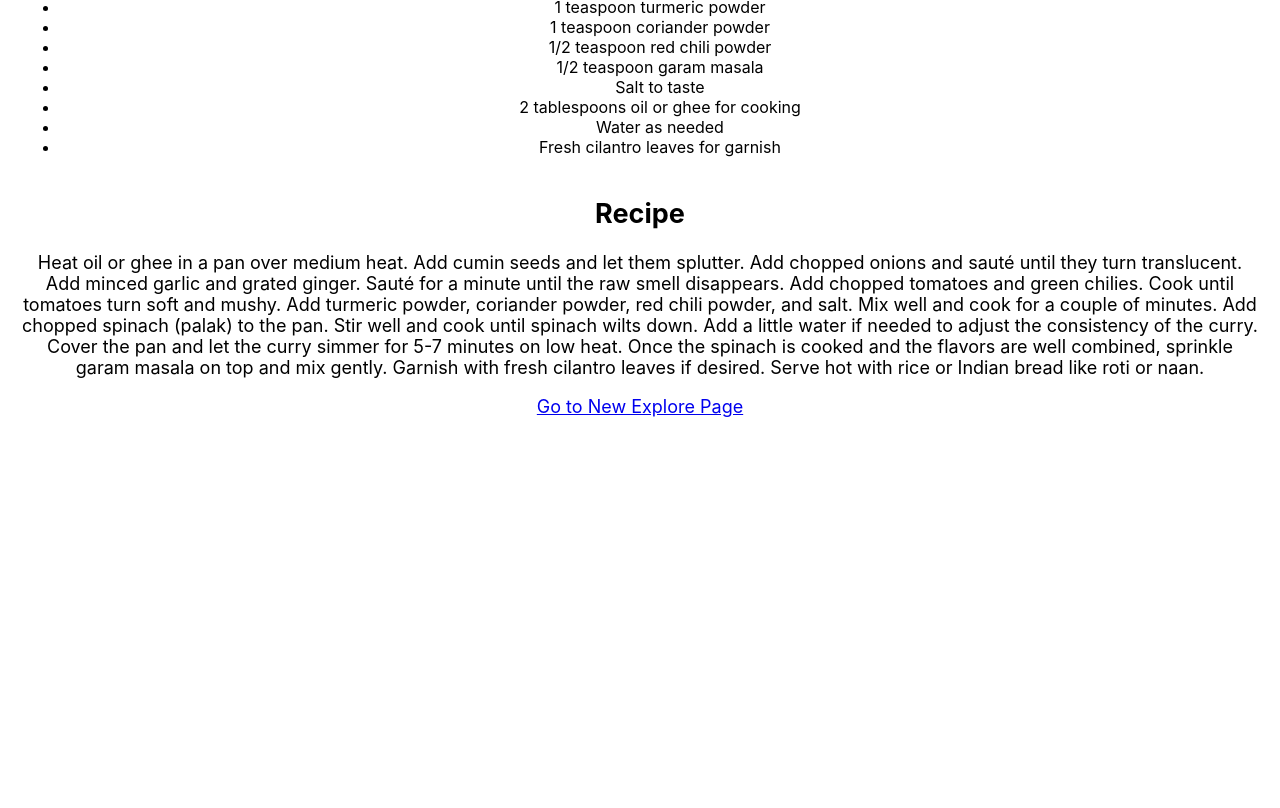
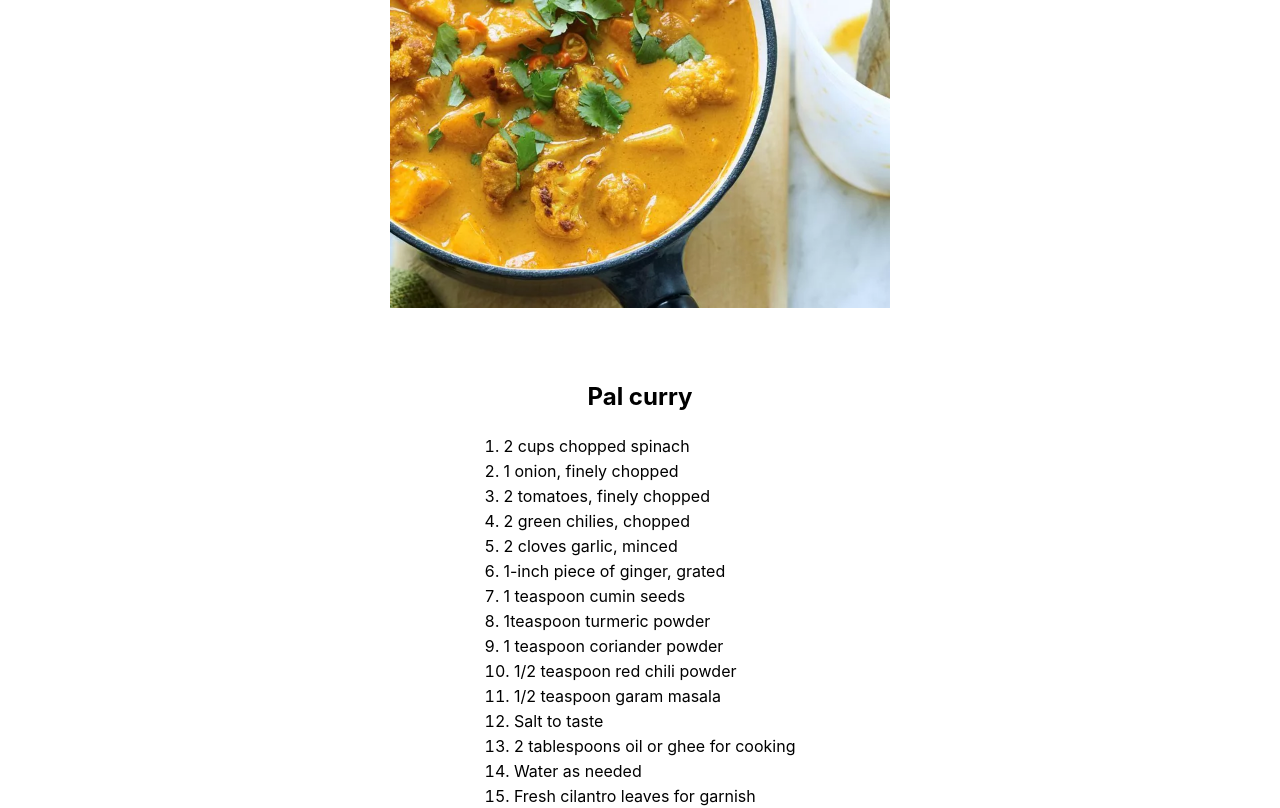
Before and after one commit to kalviumcommunity/S57_spicyfood, a React app in the folder my-react-app/: page /explore in a window 1280 px wide. Shown: the part 300-1108 px from the top of the page. Before the commit the page ends 800 px from the top, so only its background shows below. Built offline with nearby package versions, Linux system fonts and the light colour scheme; the HTML template or start-up script is replaced by a standard one.

Commit message:
done design

```diff
--- a/my-react-app/src/components/About.jsx
+++ b/my-react-app/src/components/About.jsx
@@ -1,5 +1,5 @@
 import React from 'react'
-import {} from 'react-router-dom';
+// import {} from 'react-router-dom';
 
 const About = () => {
   return (
--- a/my-react-app/src/components/explore.css
+++ b/my-react-app/src/components/explore.css
@@ -11,7 +11,7 @@
   .explore-image {
     width: 100%;
     max-width: 500px;
-    margin-bottom: 20px;
+    margin-bottom: 50px;
   }
 
   .ingredients {
@@ -25,3 +25,24 @@
   .recipe {
     font-size: 18px;
   }
+
+  .explore-container {
+    text-align: center;
+  }
+
+  .ingredients {
+    display: flex;
+    flex-direction: column;
+    align-items: center;
+  }
+
+  .ingredientsList {
+    list-style-position: inside; /* Ensure bullets are inside */
+    padding: 0;
+    margin: 0;
+  }
+
+  .ingredientsList li {
+    text-align: left; /* Align text to the left */
+    margin: 5px 0; /* Optional: Add spacing between items */
+  }
--- a/my-react-app/src/components/explore.jsx
+++ b/my-react-app/src/components/explore.jsx
@@ -1,7 +1,7 @@
 import React from 'react';
 import { Link } from 'react-router-dom';
 import "./explore.css";
-// import phalImage from '../assets/phal.webp';
+import phalImage from './assets/phal.webp';
 
 
 
@@ -9,27 +9,27 @@ function Explore() {
   return (
     <div className="explore-container">
       <h1 className="explore-heading">Explore</h1>
-      {/* <img src={phalImage} alt="Explore Background" className="explore-image" /> */}
+      { <img src={phalImage} alt="Explore Background" className="explore-image" /> }
       <div className="ingredients">
         <h2>Pal curry</h2>
-        <ul>
-          <li>2 cups chopped spinach</li>
-          <li>1 onion, finely chopped</li>
+
+        <ol className='ingredientsList'>
+         <li> 2 cups chopped spinach</li>
+         <li>1 onion, finely chopped</li>
           <li>2 tomatoes, finely chopped</li>
           <li>2 green chilies, chopped </li>
           <li>2 cloves garlic, minced</li>
           <li>1-inch piece of ginger, grated</li>
           <li>1 teaspoon cumin seeds</li>
-          <li>1 teaspoon turmeric powder</li>
+          <li >1teaspoon turmeric powder</li>
           <li>1 teaspoon coriander powder</li>
-          <li>1/2 teaspoon red chili powder </li>
+          <li>1/2 teaspoon red chili powder</li>
           <li>1/2 teaspoon garam masala</li>
           <li>Salt to taste</li>
           <li>2 tablespoons oil or ghee for cooking</li>
           <li>Water as needed</li>
-          <li>Fresh cilantro leaves for garnish </li>
-        </ul>
-      </div>
+          <li>Fresh cilantro leaves for garnish</li>
+          </ol>
       <div className="recipe">
         <h2>Recipe</h2>
         <p>Heat oil or ghee in a pan over medium heat. Add cumin seeds and let them splutter.
@@ -45,10 +45,13 @@ Garnish with fresh cilantro leaves if desired.
 Serve hot with rice or Indian bread like roti or naan.</p>
 
 <Link to="/explore/new">Go to New Explore Page</Link>
+    </div>
 
-      </div>
-    </div>
-  );
-}
+</div>
+</div>
+
+
+);
+};
 
 export default Explore;
--- a/my-react-app/vite.config.js
+++ b/my-react-app/vite.config.js
@@ -4,9 +4,9 @@ import react from '@vitejs/plugin-react'
 // https://vitejs.dev/config/
 export default defineConfig({
   plugins: [react()],
-  build: {
-    rollupOptions: {
-      external: ['react-router-dom']
-    }
-  }
+  // build: {
+  //   rollupOptions: {
+  //     external: ['react-router-dom']
+  //   }
+  // }
 })
```
Also changed, not shown: my-react-app/src/components/assets/phal.webp (added).
